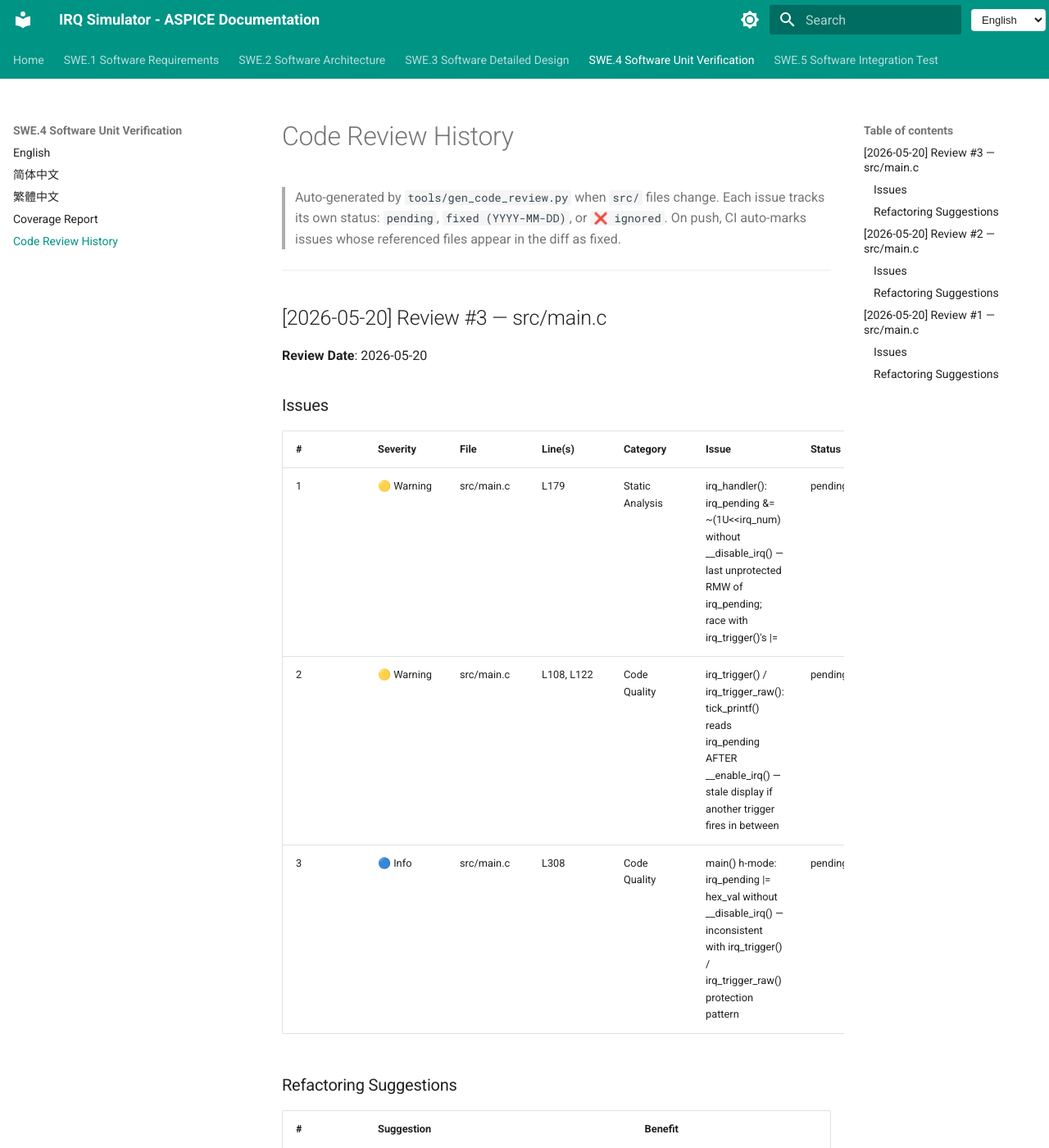
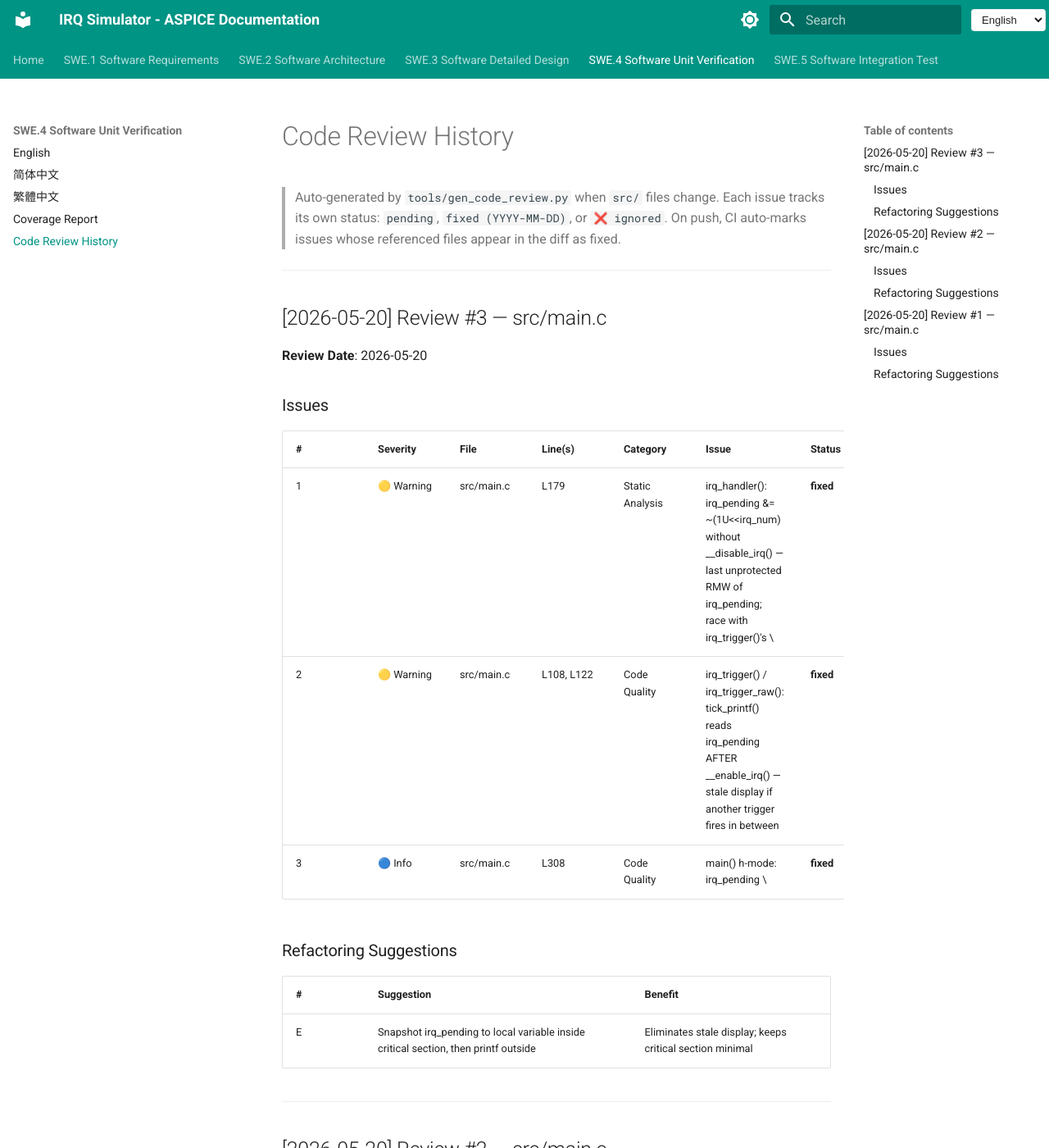
Before and after one commit to Shuming-Yang/trae-test, an MkDocs documentation site: the page built from docs/code_review_record/code_review.md, in a window 1280 px wide and 1400 px high. Shown: the whole window at 82% size. Built offline with MkDocs 1.6.1 and Material for MkDocs 9.7.7, drawn with Linux system fonts in a browser that asks for light colours.

Commit message:
[BACKEND] Fix code review issues by TRAE

```diff
--- a/docs/code_review_record/code_review.md
+++ b/docs/code_review_record/code_review.md
@@ -16,9 +16,9 @@
 
 | # | Severity | File | Line(s) | Category | Issue | Status | Fix Date |
 |---|----------|------|---------|----------|-------|--------|----------|
-| 1 | 🟡 Warning | src/main.c | L179 | Static Analysis | irq_handler(): irq_pending &= ~(1U<<irq_num) without __disable_irq() — last unprotected RMW of irq_pending; race with irq_trigger()'s \|= | pending | — |
-| 2 | 🟡 Warning | src/main.c | L108, L122 | Code Quality | irq_trigger() / irq_trigger_raw(): tick_printf() reads irq_pending AFTER __enable_irq() — stale display if another trigger fires in between | pending | — |
-| 3 | 🔵 Info | src/main.c | L308 | Code Quality | main() h-mode: irq_pending \|= hex_val without __disable_irq() — inconsistent with irq_trigger() / irq_trigger_raw() protection pattern | pending | — |
+| 1 | 🟡 Warning | src/main.c | L179 | Static Analysis | irq_handler(): irq_pending &= ~(1U<<irq_num) without __disable_irq() — last unprotected RMW of irq_pending; race with irq_trigger()'s \ | **fixed** | 2026-05-20 | — |
+| 2 | 🟡 Warning | src/main.c | L108, L122 | Code Quality | irq_trigger() / irq_trigger_raw(): tick_printf() reads irq_pending AFTER __enable_irq() — stale display if another trigger fires in between | **fixed** | 2026-05-20 |
+| 3 | 🔵 Info | src/main.c | L308 | Code Quality | main() h-mode: irq_pending \ | **fixed** | 2026-05-20 | — |
 
 ### Refactoring Suggestions
 
```
Also changed, not shown: 1 other file.
